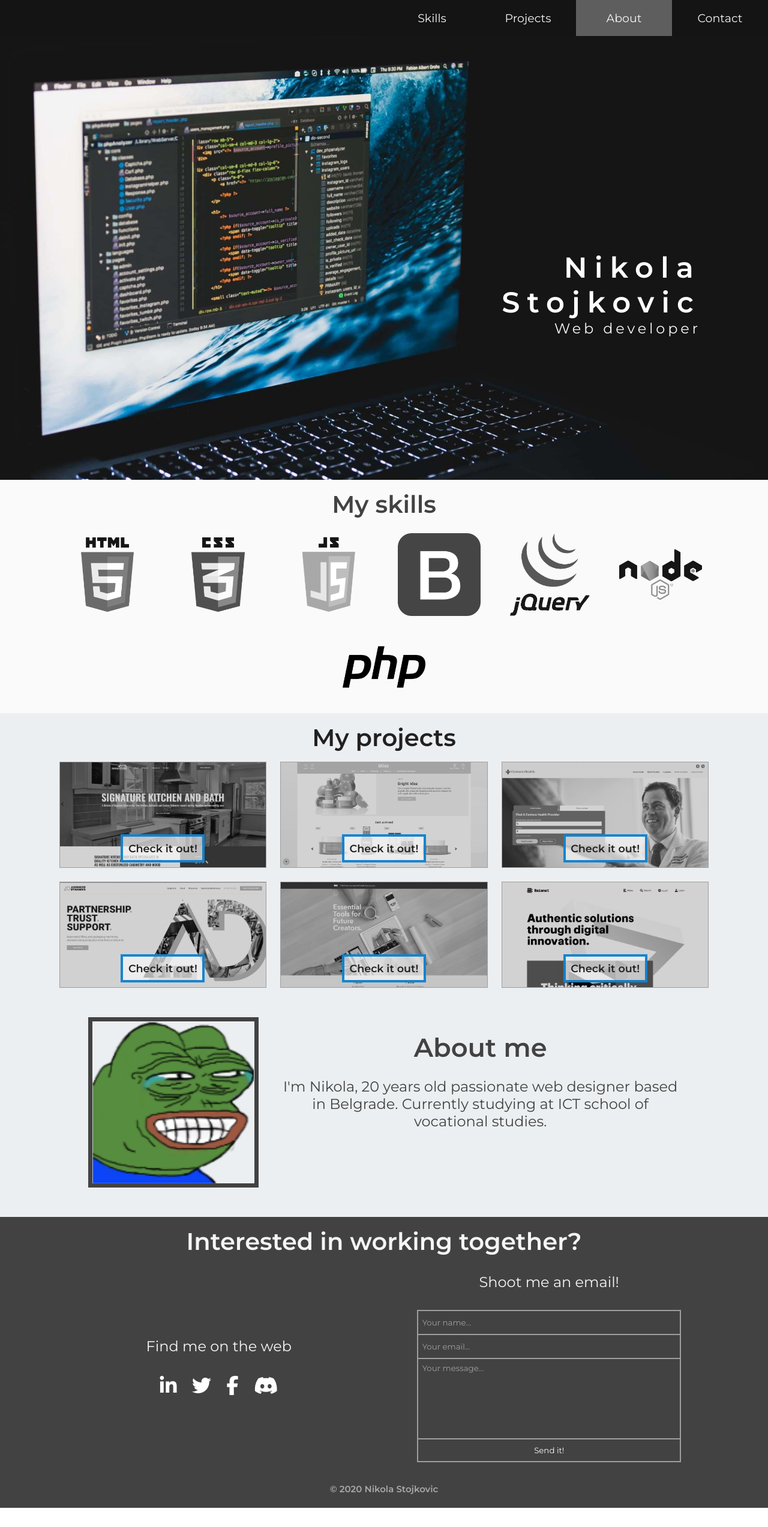
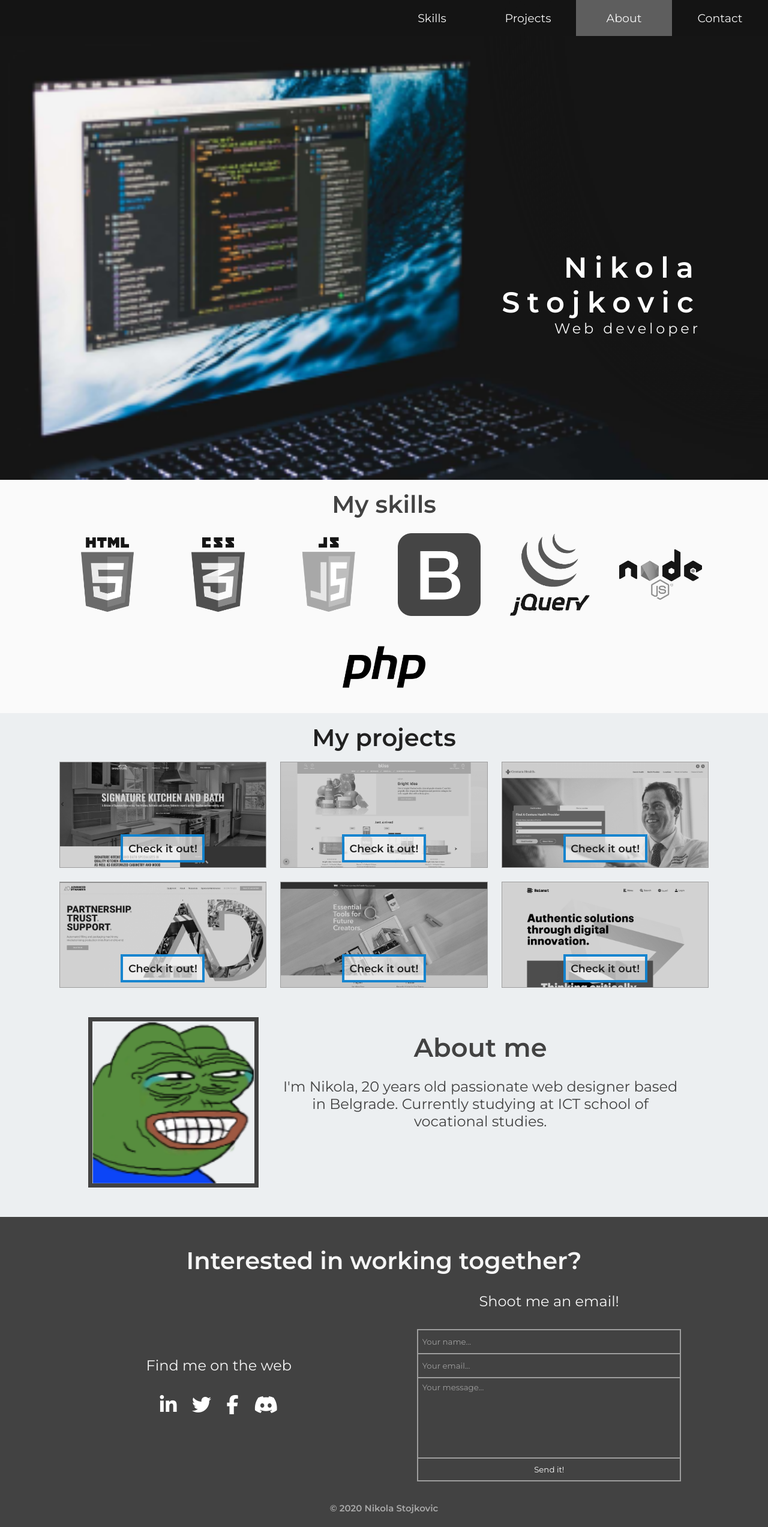
Before and after one commit to Jaydepps/Jaydepps.github.io, a plain HTML site: page index.html in a window 1280 px wide. Shown: the whole page at 60% size. Before the commit the page ends 2514 px from the top, so only its background shows below. Drawn offline with nearby package versions, Linux system fonts and the light colour scheme.

Commit message:
sommit14

```diff
--- a/css/style.scss
+++ b/css/style.scss
@@ -342,6 +342,7 @@ a.anchor{
   flex-direction: column;
   #contact-title{
     @include title();
+    margin-top: 3em;
   }
   #contact-set{
     @include set();
--- a/index.html
+++ b/index.html
@@ -24,13 +24,13 @@
                 if ($(document).scrollTop() > ($("#first").outerHeight() + $(".skills").outerHeight() + $(".projects").outerHeight() - $(window).height() / 100*30)) {
                   $("#projectsb").removeClass("test");
                   $("#aboutb").addClass("test");
-                  // if ($(document).scrollTop() > ($("#first").outerHeight() + $(".skills").outerHeight() - $(window).height() / 100*30)) {
-                  //   $("#skillsb").removeClass("test");
-                  //   $("#projectsb").addClass("test");
-                  // } else {
-                  //   $("#projectsb").removeClass("test");
-                  //   $("#skillsb").addClass("test");
-                  // }
+                  if ($(document).scrollTop() > ($("#first").outerHeight() + $(".skills").outerHeight() + $(".projects").outerHeight() + $(".about").outerHeight() - $(window).height() / 100*30)) {
+                    $("#aboutb").removeClass("test");
+                    $("#contactb").addClass("test");
+                  } else {
+                    $("#contactb").removeClass("test");
+                    $("#aboutb").addClass("test");
+                  }
                 } else {
                   $("#aboutb").removeClass("test");
                   $("#projectsb").addClass("test");
@@ -57,7 +57,7 @@
     </div>
     <div id="first">
         <div id="laptop">
-            <img onload="this.style.opacity='1'" src="img/back-1.jpg" alt="img">
+            <img onload="this.style.opacity='1'" src="img/back-1.png" alt="img">
         </div>
         <div id="holder">
             <h1 class="glitch" data-text="Nikola Stojkovic">Nikola Stojkovic</h1>
@@ -146,6 +146,7 @@
     </div>
     <div class="contact">
       <div id="contact-title">
+        <a class="anchor" id="contact"></a>
         <h1>Interested in working together?</h1>
       </div>
       <div id="contact-set">
```
Also changed, not shown: css/style.css, img/back-1.jpg (deleted), img/back-1.png (added), 1 other file.
